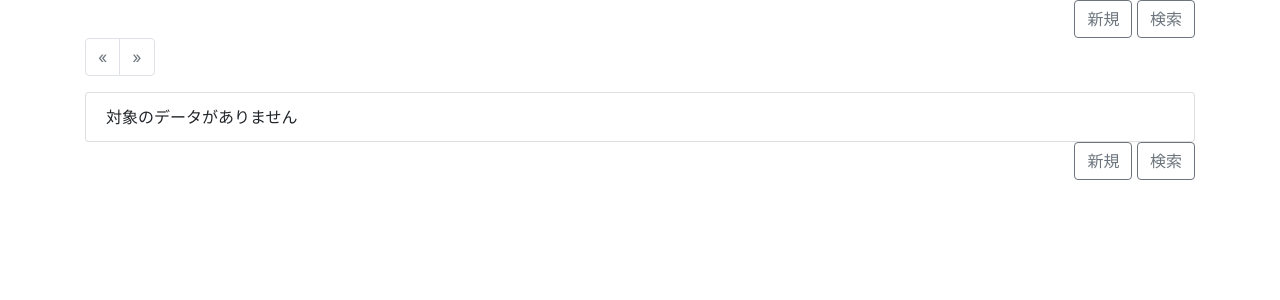
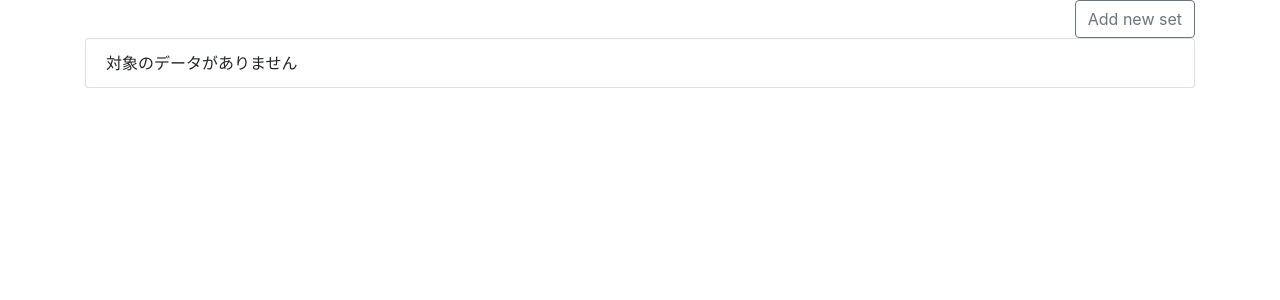
Before and after one commit to bbladr/dosuke_generator, a Django app: page / in a window 1280 px wide. Shown: the part 56-356 px from the top of the page. Run offline with Django 3.2, Linux system fonts and the light colour scheme; a user stored in the database is signed in; data that the repository does not hold is empty; some libraries are stand-ins or nearby versions.

Commit message:
remove forms

```diff
--- a/dosuke/templates/dosuke/item_filter.html
+++ b/dosuke/templates/dosuke/item_filter.html
@@ -1,40 +1,11 @@
 {% extends "./_base.html" %}
 {% block content %}
 <div class="container">
-    <div id="myModal" class="modal fade" tabindex="-1" role="dialog">
-        <div class="modal-dialog" role="document">
-            <div class="modal-content">
-                <div class="modal-header">
-                    <h5 class="modal-title">検索条件</h5>
-                    <button type="button" class="close" data-dismiss="modal" aria-label="閉じる">
-                        <span aria-hidden="true">&times;</span>
-                    </button>
-                </div>
-                <form id="filter" method="get">
-                    <div class="modal-body">
-                        {{filter.form}}
-                    </div>
-                </form>
-                <div class="modal-footer">
-                    <a class="btn btn-outline-secondary" data-dismiss="modal">戻る</a>
-                    <button type="submit" class="btn btn-outline-secondary" form="filter">検索</button>
-                </div>
-            </div>
-        </div>
-    </div>
     <div class="row">
         <div class="col-12">
-            <a class="btn btn-secondary filtered" style="visibility:hidden" href="/?page=1">検索を解除</a>
             <div class="float-right">
-                <a class="btn btn-outline-secondary" href="{% url 'create' %}">新規</a>
-                <a class="btn btn-outline-secondary" data-toggle="modal" data-target="#myModal" href="#">検索</a>
+                <a class="btn btn-outline-secondary" href="{% url 'create' %}">Add new set</a>
             </div>
-        </div>
-    </div>
-
-    <div class="row" >
-        <div class="col-12">
-            {% include "./_pagination.html" %}
         </div>
     </div>
 
@@ -45,7 +16,7 @@
                 <li class="list-group-item">
                     <div class="row">
                         <div class="col-3">
-                            <p>名前</p>
+                            <p>イベント</p>
                         </div>
                         <div class="col-9">
                             <p>{{ item.name }}</p>
@@ -53,18 +24,18 @@
                     </div>
                     <div class="row">
                         <div class="col-3">
-                            <p>登録日</p>
+                            <p>バンド</p>
                         </div>
                         <div class="col-9">
-                            <p>{{item.created_at|date:"Y/m/d G:i:s"}}</p>
+                            <p>{{item.band_list}}</p>
                         </div>
                     </div>
                     <div class="row">
                         <div class="col-12">
                             <div class="float-right">
-                                <a class="btn btn-outline-secondary " href="{% url 'detail' item.pk %}">詳細</a>
-                                <a class="btn btn-outline-secondary " href="{% url 'update' item.pk %}">編集</a>
-                                <a class="btn btn-outline-secondary " href="{% url 'delete' item.pk %}">削除</a>
+                                <a class="btn btn-outline-secondary " href="{% url 'detail' item.pk %}">Generate schedule</a>
+                                <a class="btn btn-outline-secondary " href="{% url 'update' item.pk %}">Edit</a>
+                                <a class="btn btn-outline-secondary " href="{% url 'delete' item.pk %}">Delete</a>
                             </div>
                         </div>
                     </div>
@@ -77,13 +48,5 @@
             </ul>
         </div>
     </div>
-    <div class="row" >
-        <div class="col-12">
-            <div class="float-right">
-                <a class="btn btn-outline-secondary" href="{% url 'create' %}">新規</a>
-                <a class="btn btn-outline-secondary" data-toggle="modal" data-target="#myModal" href="#">検索</a>
-            </div>
-        </div>
-    </div>
 </div>
 {% endblock %}
```
Also changed, not shown: dosuke/templates/dosuke/item_detail.html (+3 -8 lines), dosuke/templates/dosuke/item_form.html (+5 -11 lines).
